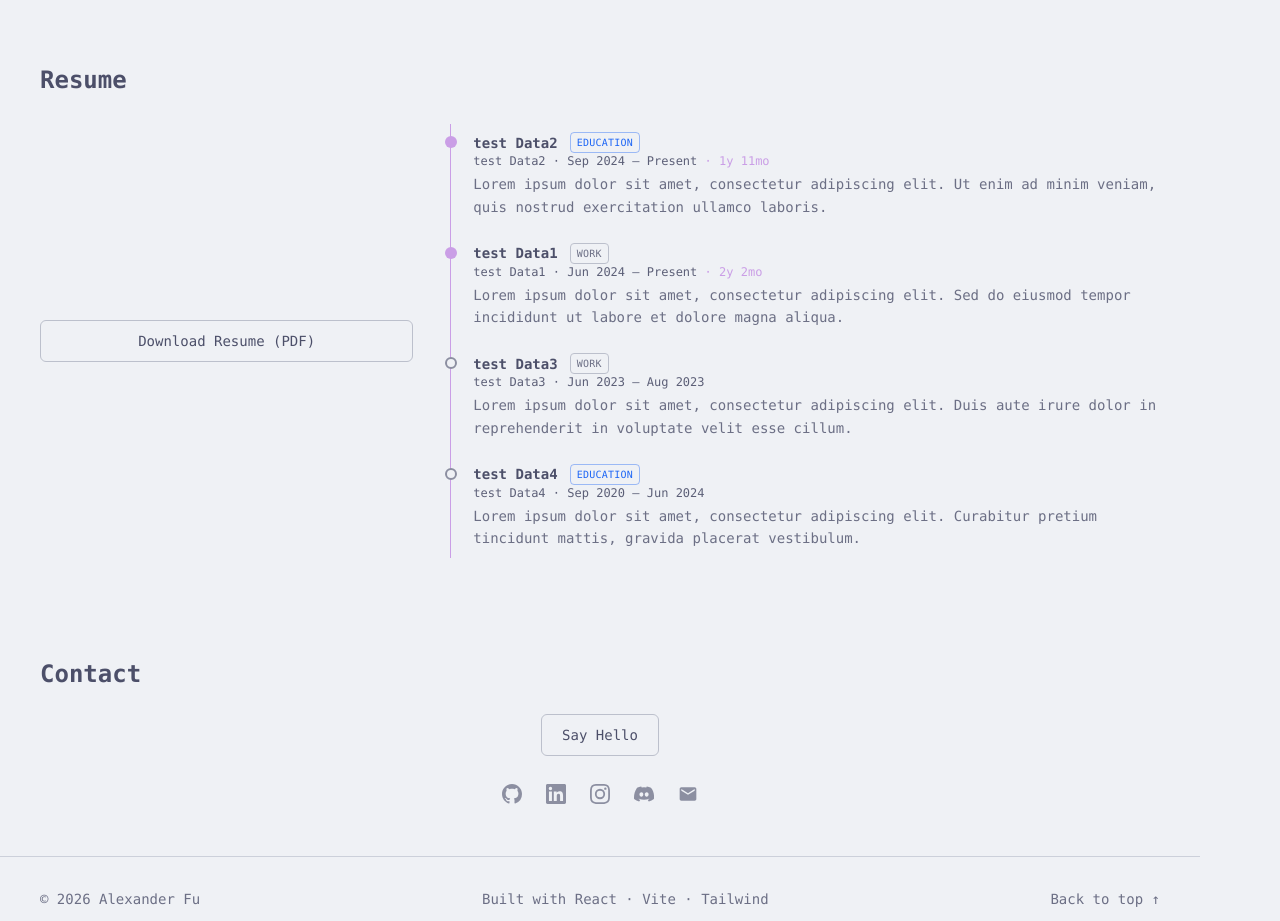
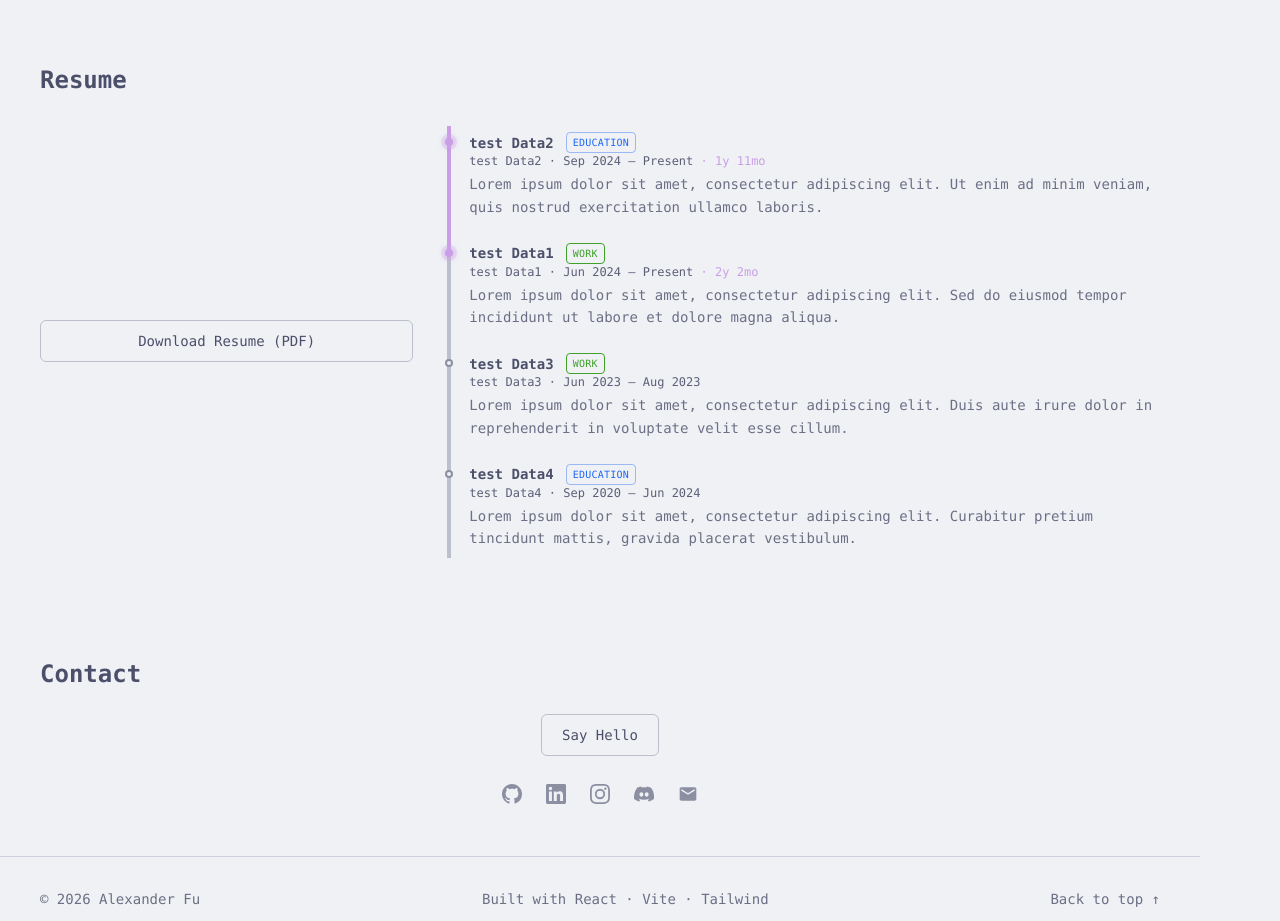
Before and after one commit to devxfu/personal-site, a React (Vite) app: page / in a window 1280 px wide. Shown: the part 2340-3261 px from the top of the page. Built offline with nearby package versions, Linux system fonts and the light colour scheme.

Commit message:
Feat: Implement Timeline in Resume Section

```diff
--- a/src/components/Timeline.jsx
+++ b/src/components/Timeline.jsx
@@ -20,31 +20,36 @@ function durationLabel(startIso, endIso) {
 }
 
 const sorted = [...timeline].sort((a, b) => (a.start < b.start ? 1 : a.start > b.start ? -1 : 0));
-const ongoingIds = new Set(sorted.filter((e) => e.end === null).map((e) => e.id));
-const hasConnectLine = ongoingIds.size >= 2;
-
 export default function Timeline() {
   return (
     <ul className="relative flex-1 flex flex-col">
-      {hasConnectLine && (
-        <span aria-hidden="true" className="absolute left-1.25 top-1 bottom-1 w-px bg-accent" />
+      {sorted.length >= 2 && (
+        <span aria-hidden="true" className="absolute left-0.5 top-1.5 bottom-1 w-1 bg-surface1" />
       )}
-      {sorted.map((entry) => (
+      {sorted.map((entry, i) => {
+        const next = sorted[i + 1];
+        const showAccentLine = entry.end === null && next?.end === null;
+        return (
           <li key={entry.id} className="relative flex gap-4 py-3">
             <span
               aria-hidden="true"
               className={
-              "relative z-10 mt-1 h-3 w-3 shrink-0 rounded-full " +
-              (entry.end === null ? "bg-accent" : "border-2 border-overlay1 bg-base")
+                "relative z-10 mt-1.5 h-2 w-2 shrink-0 rounded-full " +
+                (entry.end === null
+                  ? "bg-accent ring-4 ring-accent/25 shadow-[0_0_6px_1px] shadow-accent/60"
+                  : "border-2 border-overlay1 bg-base")
               }
             />
+            {showAccentLine && (
+              <span aria-hidden="true" className="absolute left-0.5 top-1.5 -bottom-5.5 w-1 bg-accent" />
+            )}
             <div className="min-w-0">
               <div className="flex flex-wrap items-center gap-x-3 gap-y-1">
                 <span className="font-mono text-sm font-semibold text-text">{entry.title}</span>
                 <span
                   className={
                     "rounded border px-1.5 py-0.5 font-mono text-[10px] uppercase tracking-wide " +
-                  (entry.type === "work" ? "border-surface1 text-subtext0" : "border-blue/40 text-blue")
+                    (entry.type === "work" ? "border-green text-green" : "border-blue/40 text-blue")
                   }
                 >
                   {entry.type}
@@ -60,7 +65,8 @@ export default function Timeline() {
               <p className="mt-1 text-sm leading-relaxed text-subtext0">{entry.description}</p>
             </div>
           </li>
-      ))}
+        );
+      })}
     </ul>
   );
 }
```
Lines whose indentation alone changed are shown as unchanged.
